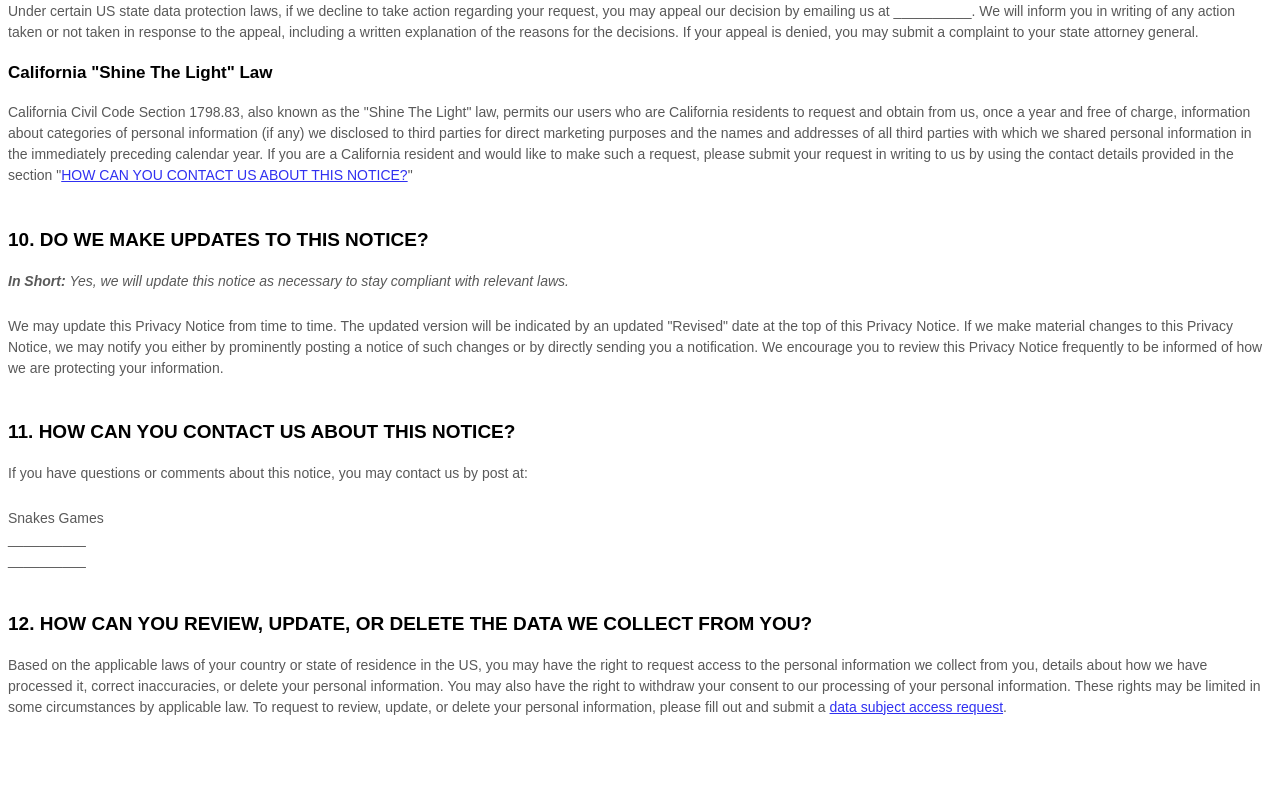
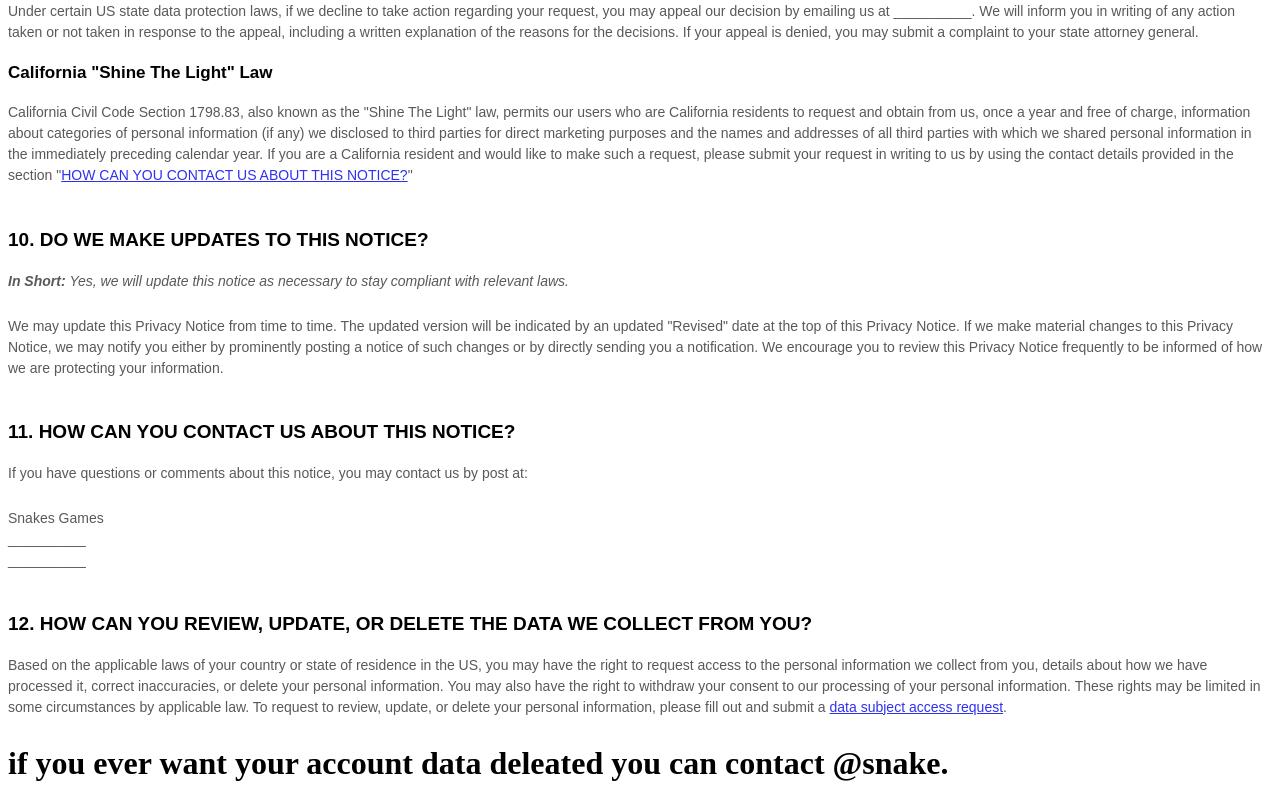
Before and after one commit to SnakesGames/SnakesGames.github.io, a plain HTML site: page index.html in a window 1280 px wide. Shown: the part 8241-9049 px from the top of the page. Before the commit the page ends 8967 px from the top, so only its background shows below. Drawn offline with Linux system fonts and the light colour scheme.

Commit message:
Update index.html

```diff
--- a/index.html
+++ b/index.html
@@ -51,4 +51,5 @@
         font-family: Arial ;
       }
     </style>
+        <h1>if you ever want your account data deleated you can contact @snake.</h1>
       </div>
```
